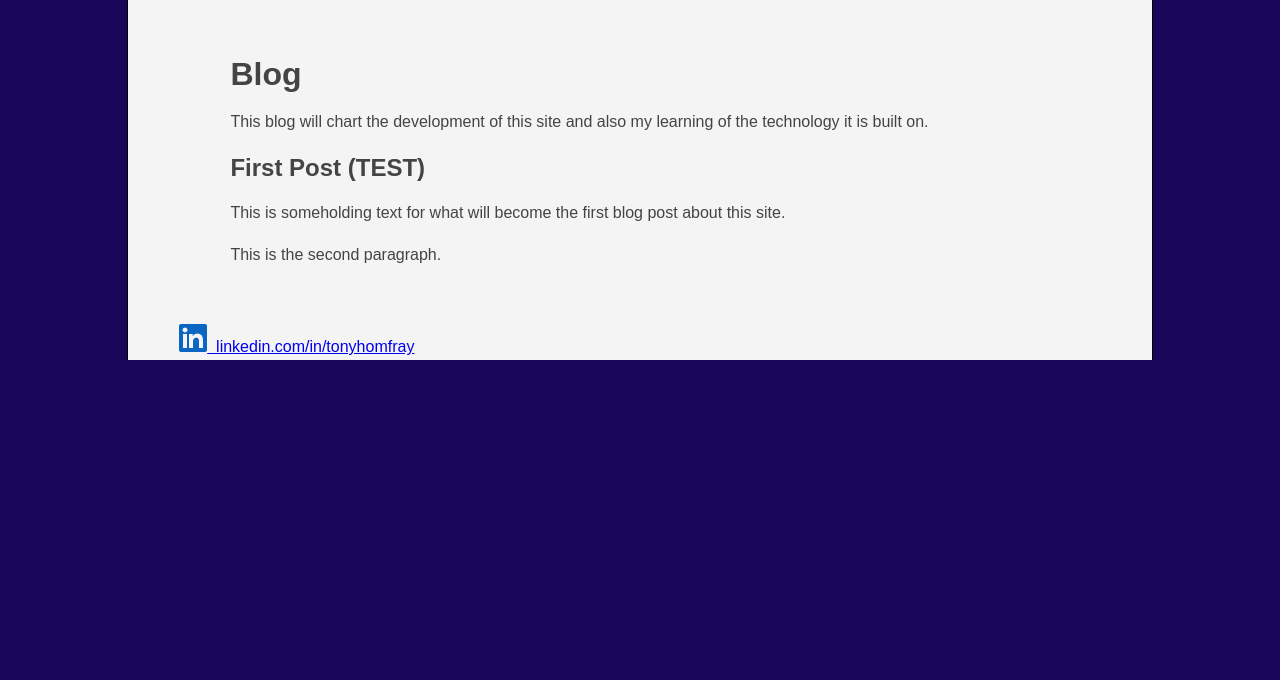
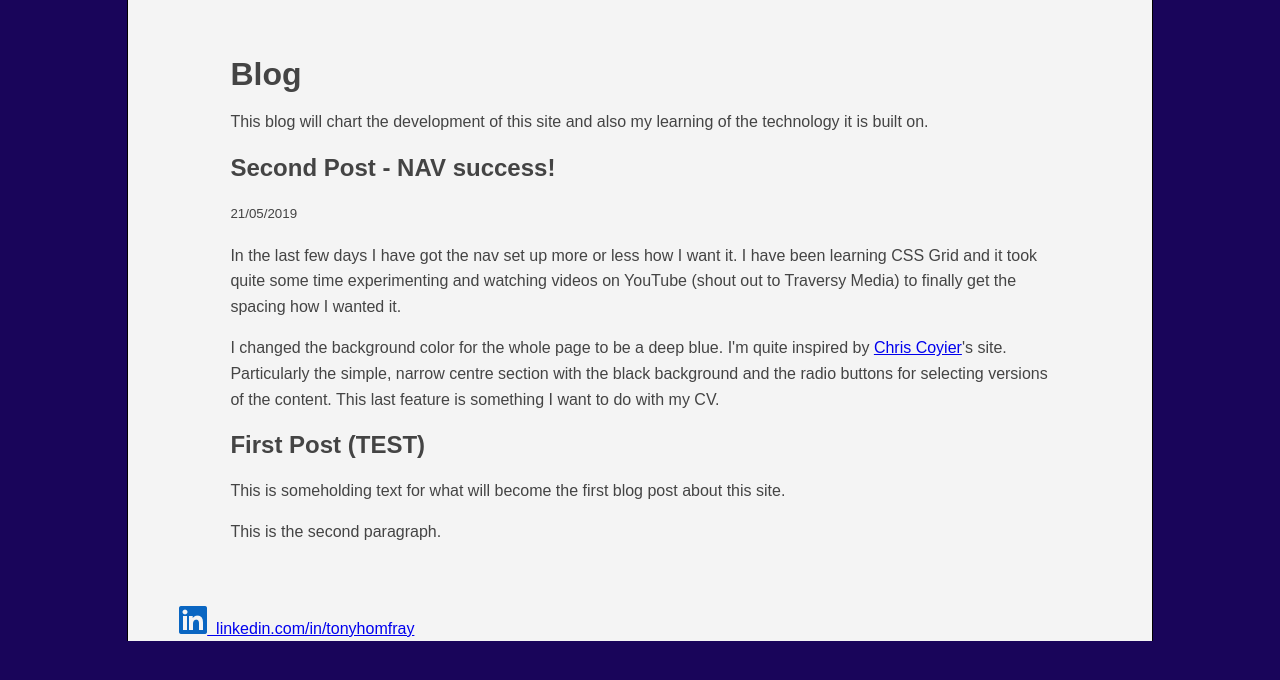
Before and after one commit to thomfray/personal_site, a PHP site: page /blog.php in a window 1280 px wide. Shown: the part 115-795 px from the top of the page. Run offline with PHP 8.4, Linux system fonts and the light colour scheme.

Commit message:
Changes the classes and IDs of the main_sections of each page and the associated CSS.

```diff
--- a/CSS/styles.css
+++ b/CSS/styles.css
@@ -80,11 +80,11 @@ ul {
 }
 
 
-#main_section {
+.main_section {
     padding: 4% 10%;
 }
 
-#main_section li {
+.main_section li {
     list-style-position: inside;
     margin-left: 30px;
     padding-left: 30px;
@@ -96,6 +96,14 @@ ul {
 }
 
 
+/*  BLOG    */
+
+.post:last-child {
+    margin-bottom: 20px;
+}
+
+
+/*  FOOTER  */
 
 #main_footer {
     padding-left: 5%;
--- a/blog.php
+++ b/blog.php
@@ -12,12 +12,22 @@
 
         <?php include("includes/header-nav.php"); ?>
 
-        <div id="main_section">
+        <div id="main_section_blog" class="main_section">
             <h1>Blog</h1>
             <p>This blog will chart the development of this site and also my learning of the technology it is built on.</p>
-            <h2>First Post (TEST)</h2>
-            <p>This is someholding text for what will become the first blog post about this site.</p>
-            <p>This is the second paragraph.</p>
+
+            <div class="post">
+                <h2>Second Post - NAV success!</h2>
+                <small>21/05/2019</small>
+                <p>In the last few days I have got the nav set up more or less how I want it. I have been learning CSS Grid and it took quite some time experimenting and watching videos on YouTube (shout out to Traversy Media) to finally get the spacing how I wanted it.</p>
+                <p>I changed the background color for the whole page to be a deep blue. I'm quite inspired by <a href="https://chriscoyier.net/" target="_blank">Chris Coyier</a>'s site. Particularly the simple, narrow centre section with the black background and the radio buttons for selecting versions of the content. This last feature is something I want to do with my CV.</p>
+            </div>
+
+            <div class="post">
+                <h2>First Post (TEST)</h2>
+                <p>This is someholding text for what will become the first blog post about this site.</p>
+                <p>This is the second paragraph.</p>
+            </div>
 
         </div>
 
--- a/cv.php
+++ b/cv.php
@@ -12,7 +12,7 @@
 
         <?php include("includes/header-nav.php"); ?>
 
-        <div id="main_section" class="cv-grid">
+        <div id="cv-grid main_section" class="main_section" >
             <section class="main_text">
                 <h2>Profile</h2>
 
--- a/features.php
+++ b/features.php
@@ -12,7 +12,7 @@
 
         <?php include("includes/header-nav.php"); ?>
 
-        <div id="main_section">
+        <div id="main_section_features" class="main_section">
             <h1>Featured Features</h1>
             <h2>What's this page about?</h2>
             <p>This page will be a showcase for various skills and features.</p>
--- a/index.php
+++ b/index.php
@@ -15,7 +15,7 @@
 
         <?php include("includes/header-nav.php"); ?>
 
-        <div id="main_section">
+        <div id="main_section_home" class="main_section">
             <h1>What is this site about?</h1>
             <p>
                 Lorem ipsum dolor sit amet consectetur adipisicing elit. Nihil quos excepturi dolores voluptates, quod facilis quidem nesciunt, incidunt quas molestias, tenetur necessitatibus laborum iure illum quia dicta. Necessitatibus, neque nihil?
```
